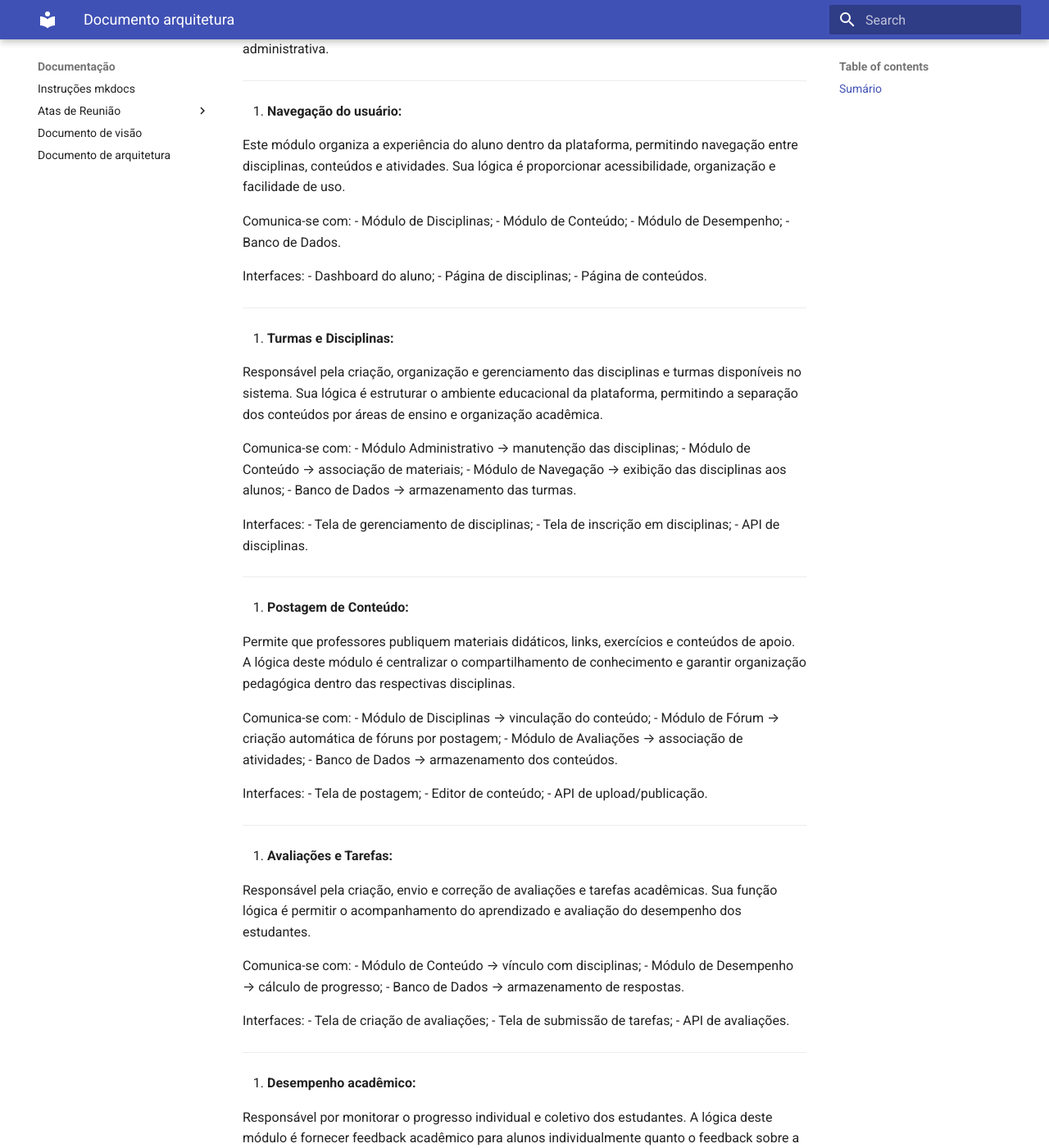
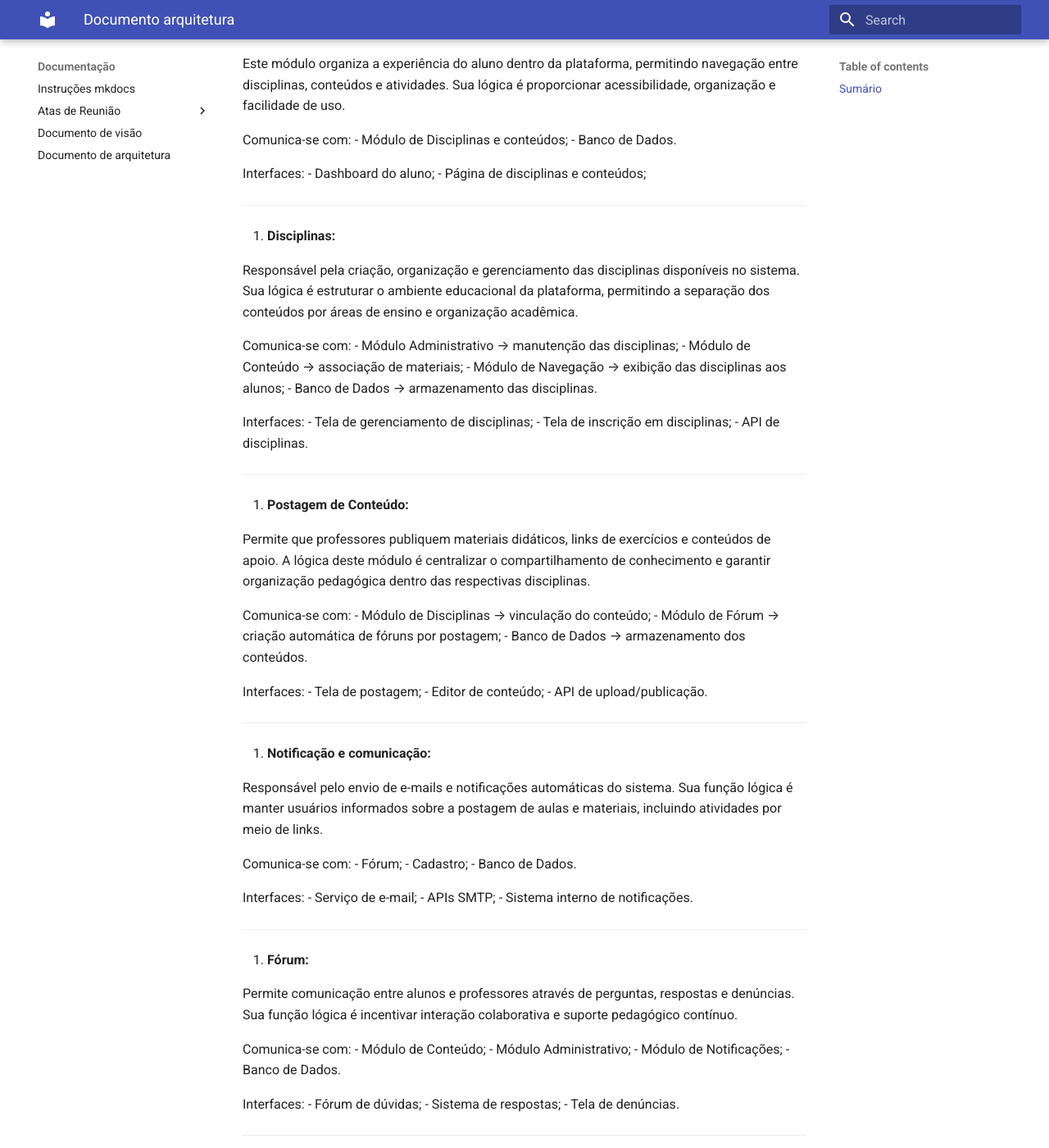
Before and after one commit to FGA0138-MDS-Ajax/2026.1-T03-Turing, an MkDocs documentation site: the page built from docs/documento-arquitetura.md, in a window 1280 px wide and 1400 px high, scrolled down 12303 px. Shown: the whole window at 82% size. Built offline with MkDocs 1.6.1 and Material for MkDocs 9.7.7, drawn with Linux system fonts in a browser that asks for light colours; some of the changed text lies outside the part shown.

Commit message:
Remoção completa dos módulos de Avaliações e Desempenho Acadêmico e consolidação da terminologia exclusiva de 'Disciplinas' (remoção de 'Turmas') #22

```diff
--- a/docs/documento-arquitetura.md
+++ b/docs/documento-arquitetura.md
@@ -76,10 +77,8 @@ O sistema GoStudy é uma plataforma web educacional desenvolvida com o objetivo
 De forma geral, o escopo do produto contempla:
 
 - Gestão de usuários, com cadastro, autenticação e controle de perfis (Aluno, Professor e Administrador);
-- Gerenciamento de turmas e disciplinas, permitindo organização do ambiente acadêmico;
+- Gerenciamento de disciplinas, permitindo organização do ambiente acadêmico;
 - Publicação e acesso a conteúdos educacionais, realizados por professores e disponibilizados aos alunos;
-- Criação e gerenciamento de avaliações e tarefas, incluindo envio de atividades pelos estudantes;
-- Acompanhamento de desempenho acadêmico, com visualização de progresso e relatórios;
 - Sistema de fórum e comunicação, promovendo interação entre usuários;
 - Módulo de notificações, para informar sobre atividades, atualizações e eventos relevantes;
 - Recursos de acessibilidade, garantindo inclusão e adaptação da interface para diferentes perfis de usuários.
@@ -88,7 +87,7 @@ O sistema será desenvolvido como uma aplicação web responsiva, utilizando Rea
 
 Não fazem parte do escopo desta versão inicial funcionalidades que não estejam diretamente relacionadas à operação acadêmica da plataforma, bem como integrações externas complexas não previstas nos documentos de Visão e Declaração de Escopo já entregues.
 
-Em síntese, o escopo do GoStudy compreende o desenvolvimento de uma plataforma educacional modular, segura e escalável, destinada a organizar conteúdos, atividades, comunicação e acompanhamento de desempenho acadêmico dentro de um ambiente web estruturado.
+Em síntese, o escopo do GoStudy compreende o desenvolvimento de uma plataforma educacional modular, segura e escalável, destinada a organizar conteúdos, atividades, comunicação dentro de um ambiente web estruturado.
 
 ---
 
@@ -132,7 +131,7 @@ Responsabilidades: verificação de autenticação, autorização, regras de neg
 
 **Camada de banco de dados:**
 
-Responsabilidades: armazenamento de dados e persistência, integridade relacional desses dados, performance, registro de usuário, conteúdo educacional, mensagens, avaliações.
+Responsabilidades: armazenamento de dados e persistência, integridade relacional desses dados, performance, registro de usuário, conteúdo educacional, mensagens.
 
 A comunicação entre essas camadas acontece de forma desacoplada e padronizada, onde temos interfaces de interação.
 
@@ -237,9 +236,9 @@ Seu objetivo central é organizar a rotina acadêmica através de trilhas de apr
 
 O sistema gerencia três perfis distintos:
 
-- **Alunos**: Acessam conteúdos, participam de fóruns e monitoram seu desempenho.
-- **Professores**: Realizam a postagem de materiais didáticos, avaliações e respondem a dúvidas.
-- **Administradores**: Gerenciam perfis, homologam currículos de professores, administram denúncias e mantêm as disciplinas/turmas.
+- **Alunos**: Acessam conteúdos, participam de fóruns.
+- **Professores**: Realizam a postagem de materiais didáticos  (que podem conter links externos para formulários e exercícios) e respondem a dúvidas.
+- **Administradores**: Gerenciam perfis, homologam currículos de professores, administram denúncias e mantêm as disciplinas.
 
 A plataforma foca na acessibilidade e na centralização de recursos pedagógicos para reduzir a desorganização do aprendizado individual.
 
@@ -260,14 +259,12 @@ O sistema é subdividido nos seguintes módulos:
 1. Cadastro e Autenticação;
 2. Gerenciamento Administrativo;
 3. Navegação do usuário;
-4. Turmas e Disciplinas;
+4. Disciplinas;
 5. Postagem de conteúdo;
-6. Avaliações e tarefas;
-7. Desempenho acadêmico;
-8.  Notificação e comunicação;
-9. Fórum;
-10. Acessibilidade;
-11. Persistência de Dados.
+6. Notificação e comunicação;
+7. Fórum;
+8. Acessibilidade;
+9. Persistência de Dados.
 
 ---
 
@@ -315,27 +312,25 @@ Interfaces:
 Este módulo organiza a experiência do aluno dentro da plataforma, permitindo navegação entre disciplinas, conteúdos e atividades. Sua lógica é proporcionar acessibilidade, organização e facilidade de uso.
 
 Comunica-se com:
-  - Módulo de Disciplinas;
-  - Módulo de Conteúdo;
-  - Módulo de Desempenho;
+  - Módulo de Disciplinas e conteúdos;
   - Banco de Dados.
 
 Interfaces:
   - Dashboard do aluno;
-  - Página de disciplinas;
-  - Página de conteúdos.
+  - Página de disciplinas e conteúdos;
+
 
 ---
 
-4. **Turmas e Disciplinas:**
+4. **Disciplinas:**
 
-Responsável pela criação, organização e gerenciamento das disciplinas e turmas disponíveis no sistema. Sua lógica é estruturar o ambiente educacional da plataforma, permitindo a separação dos conteúdos por áreas de ensino e organização acadêmica.
+Responsável pela criação, organização e gerenciamento das disciplinas disponíveis no sistema. Sua lógica é estruturar o ambiente educacional da plataforma, permitindo a separação dos conteúdos por áreas de ensino e organização acadêmica.
 
 Comunica-se com:
   - Módulo Administrativo → manutenção das disciplinas;
   - Módulo de Conteúdo → associação de materiais;
   - Módulo de Navegação → exibição das disciplinas aos alunos;
-  - Banco de Dados → armazenamento das turmas.
+  - Banco de Dados → armazenamento das disciplinas.
 
 Interfaces:
   - Tela de gerenciamento de disciplinas;
@@ -346,12 +341,11 @@ Interfaces:
 
 5. **Postagem de Conteúdo:**
 
-Permite que professores publiquem materiais didáticos, links, exercícios e conteúdos de apoio. A lógica deste módulo é centralizar o compartilhamento de conhecimento e garantir organização pedagógica dentro das respectivas disciplinas.
+Permite que professores publiquem materiais didáticos, links de exercícios e conteúdos de apoio. A lógica deste módulo é centralizar o compartilhamento de conhecimento e garantir organização pedagógica dentro das respectivas disciplinas.
 
 Comunica-se com:
   - Módulo de Disciplinas → vinculação do conteúdo;
   - Módulo de Fórum → criação automática de fóruns por postagem;
-  - Módulo de Avaliações → associação de atividades;
   - Banco de Dados → armazenamento dos conteúdos.
 
 Interfaces:
@@ -361,46 +355,15 @@ Interfaces:
 
 ---
 
-6. **Avaliações e Tarefas:**
 
-Responsável pela criação, envio e correção de avaliações e tarefas acadêmicas. Sua função lógica é permitir o acompanhamento do aprendizado e avaliação do desempenho dos estudantes.
-
-Comunica-se com:
-  - Módulo de Conteúdo → vínculo com disciplinas;
-  - Módulo de Desempenho → cálculo de progresso;
-  - Banco de Dados → armazenamento de respostas.
-
-Interfaces:
-  - Tela de criação de avaliações;
-  - Tela de submissão de tarefas;
-  - API de avaliações.
-
----
-
-7. **Desempenho acadêmico:**
-
-Responsável por monitorar o progresso individual e coletivo dos estudantes. A lógica deste módulo é fornecer feedback acadêmico para alunos individualmente quanto o feedback sobre a turma para os professores.
-
-Comunica-se com:
-  - Módulo de Avaliações;
-  - Módulo de Navegação;
-  - Banco de Dados.
-
-Interfaces:
-  - Painel de desempenho do aluno;
-  - Relatórios de turma;
-  - API de métricas acadêmicas.
-
----
 
 8. **Notificação e comunicação:**
 
-Responsável pelo envio de e-mails e notificações automáticas do sistema. Sua função lógica é manter usuários informados sobre atividades, respostas e aprovações.
+Responsável pelo envio de e-mails e notificações automáticas do sistema. Sua função lógica é manter usuários informados sobre a postagem de aulas e materiais, incluindo atividades por meio de links.
 
 Comunica-se com:
   - Fórum;
   - Cadastro;
-  - Avaliações;
   - Banco de Dados.
 
 Interfaces:
@@ -515,7 +478,7 @@ O armazenamento persistente das informações será realizado em um servidor ded
 
 A escolha do PostgreSQL se justifica pela robustez, confiabilidade e capacidade de lidar com múltiplos acessos simultâneos, característica importante para uma plataforma educacional com diversos usuários conectados ao mesmo tempo. Além disso, o banco oferece integridade relacional dos dados e boa integração com o Django ORM utilizado no backend.
 
-Nesse ambiente serão armazenados dados relacionados aos usuários, disciplinas, conteúdos, avaliações, notificações, mensagens do fórum e demais informações da plataforma.
+Nesse ambiente serão armazenados dados relacionados aos usuários, disciplinas, conteúdos, notificações, mensagens do fórum e demais informações da plataforma.
 
 O banco de dados não será acessado diretamente pelo frontend. Toda comunicação ocorrerá exclusivamente através do backend, garantindo maior segurança, controle de permissões e integridade dos dados manipulados pelo sistema.
 
@@ -557,11 +520,11 @@ A plataforma GoStudy é acessível diretamente pela internet, sem necessidade de
 
 - **Segurança:** Dado que a plataforma armazena dados pessoais dos usuários como nome, e-mail, CPF e data de nascimento, a segurança é uma restrição de alta prioridade. Os dados sensíveis, em especial senhas, devem ser armazenados com criptografia adequada. Além disso, o sistema deve garantir que cada perfil de usuário acesse exclusivamente as funcionalidades a ele atribuídas, conforme descrito a seguir:
 
-  - O **Administrador** possui acesso total à plataforma, podendo criar, editar e remover qualquer perfil, homologar cadastros de professores, analisar denúncias e gerenciar turmas e disciplinas. Por concentrar o maior nível de privilégio, sua conta deve ser protegida com credenciais seguras e não deve ser acessível por outros perfis.
+  - O **Administrador** possui acesso total à plataforma, podendo criar, editar e remover qualquer perfil, homologar cadastros de professores, analisar denúncias e gerenciar disciplinas. Por concentrar o maior nível de privilégio, sua conta deve ser protegida com credenciais seguras e não deve ser acessível por outros perfis.
 
-  - O **Professor** tem acesso restrito às funcionalidades de gestão de sua disciplina, podendo postar conteúdos, criar avaliações e interagir com alunos no fórum de dúvidas. Seu cadastro só é efetivado após aprovação do currículo pelo Administrador, o que representa uma camada adicional de controle de acesso.
+  - O **Professor** tem acesso restrito às funcionalidades de gestão de sua disciplina, podendo postar conteúdos de diversos tipos, incluindo links de exercícios e interagir com alunos no fórum de dúvidas. Seu cadastro só é efetivado após aprovação do currículo pelo Administrador, ou quando é adicionando diretamente pelo administrador o que representa uma camada adicional de controle de acesso.
 
-  - O **Aluno** tem acesso às funcionalidades de consumo de conteúdo, podendo se inscrever em disciplinas, visualizar materiais e enviar respostas a avaliações. Não possui permissão para acessar áreas administrativas ou de gerenciamento de conteúdo.
+  - O **Aluno** tem acesso às funcionalidades de consumo de conteúdo, podendo se inscrever em disciplinas e visualizar materiais. Não possui permissão para acessar áreas administrativas ou de gerenciamento de conteúdo.
 
 Essa separação de permissões está alinhada à legislação brasileira de proteção de dados (LGPD), que exige que os sistemas garantam o acesso às informações pessoais apenas por quem tem necessidade legítima de consultá-las.
 
```
Also changed, not shown: other parts of docs/documento-arquitetura.md (+2 -1 lines).
